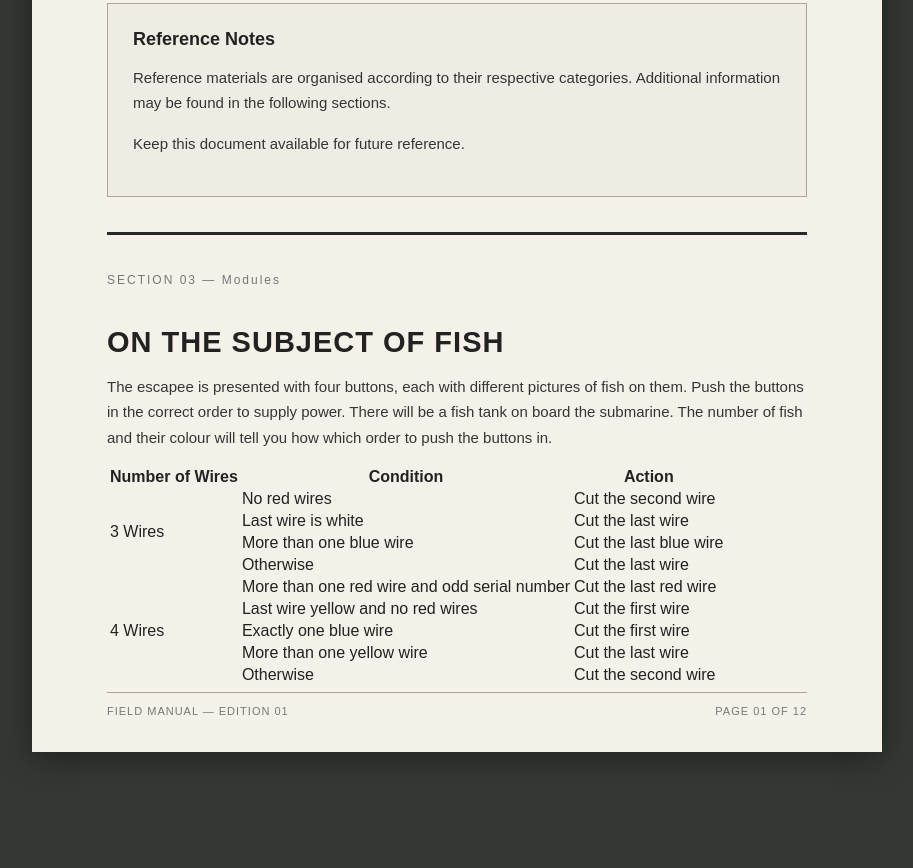
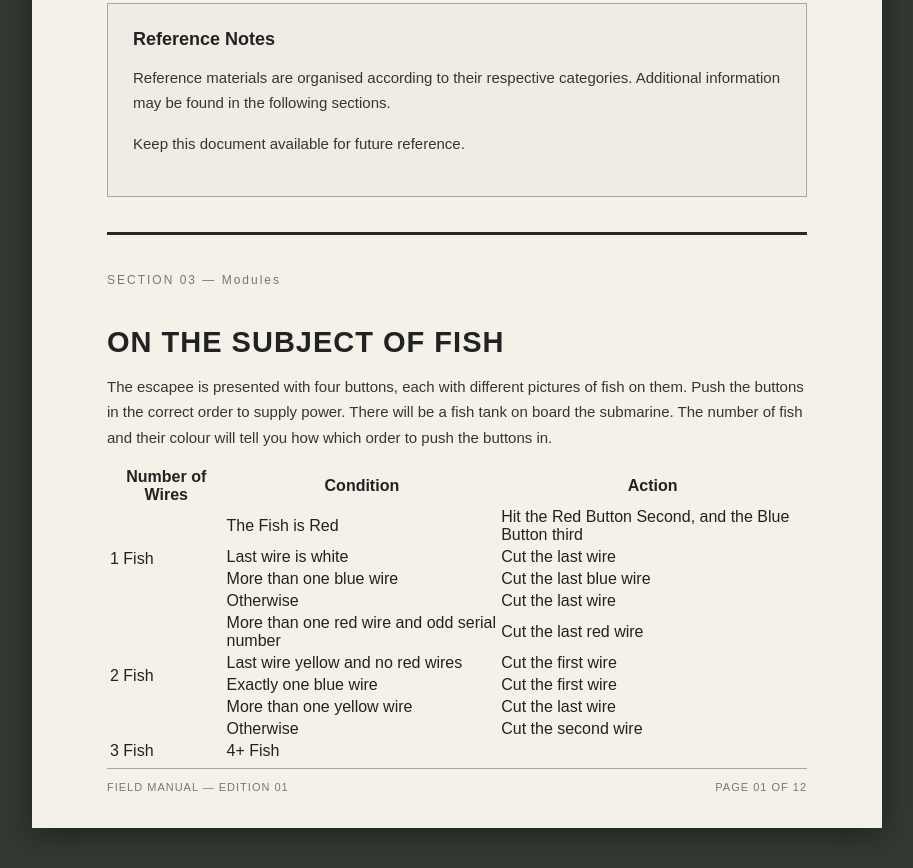
Before and after one commit to Isthatajojos/subescapemanual.github.io, a plain HTML site: page index.html in a window 1280 px wide. Shown: the part 1544-2412 px from the top of the page, without its empty margins (183-1096 px from the left). Before the commit the page ends 2336 px from the top, so only its background shows below. Drawn offline with Linux system fonts and the light colour scheme.

Commit message:
Update index.html

```diff
--- a/index.html
+++ b/index.html
@@ -272,9 +272,9 @@
     <th>Action</th>
   </tr>
   <tr>
-    <td rowspan="4">3 Wires</td>
-    <td>No red wires</td>
-    <td>Cut the second wire</td>
+    <td rowspan="4">1 Fish</td>
+    <td>The Fish is Red</td>
+    <td>Hit the Red Button Second, and the Blue Button third</td>
   </tr>
   <tr>
     <td>Last wire is white</td>
@@ -289,7 +289,7 @@
     <td>Cut the last wire</td>
   </tr>
   <tr>
-    <td rowspan="5">4 Wires</td>
+    <td rowspan="5">2 Fish</td>
     <td>More than one red wire and odd serial number</td>
     <td>Cut the last red wire</td>
   </tr>
@@ -309,6 +309,9 @@
     <td>Otherwise</td>
     <td>Cut the second wire</td>
   </tr>
+    <td rowspan="6">3 Fish</td>
+
+    <td rowspan="7">4+ Fish</td>
 </table>
 
     <div class="footer">
```
